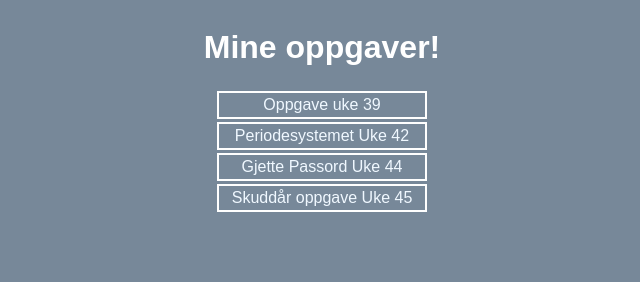
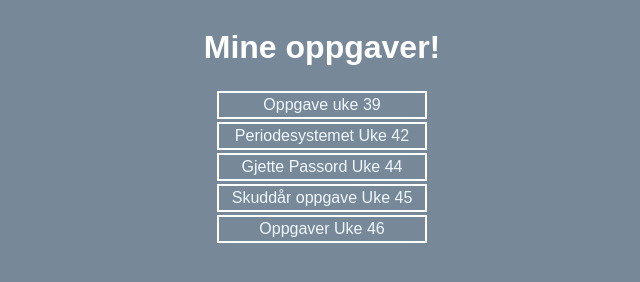
Before and after one commit to Svikens/Skole, a plain HTML site: page index.html in a window 1280 px wide. Shown: the whole page, without its empty margins (318-958 px from the left). Drawn offline with Linux system fonts and the light colour scheme; a web font is replaced by a local one.

Commit message:
Update index.html

```diff
--- a/index.html
+++ b/index.html
@@ -16,6 +16,7 @@
     <a href="./periodesystemet.html">Periodesystemet Uke 42</a>
     <a href="./gjettepassord/oppgave.html">Gjette Passord Uke 44 </a>
     <a href="./skudd.html"> Skuddår oppgave Uke 45 </a>
+    <a href="./uke45/IT1.html"> Oppgaver Uke 46 </a>
 
 </body>
 
```
